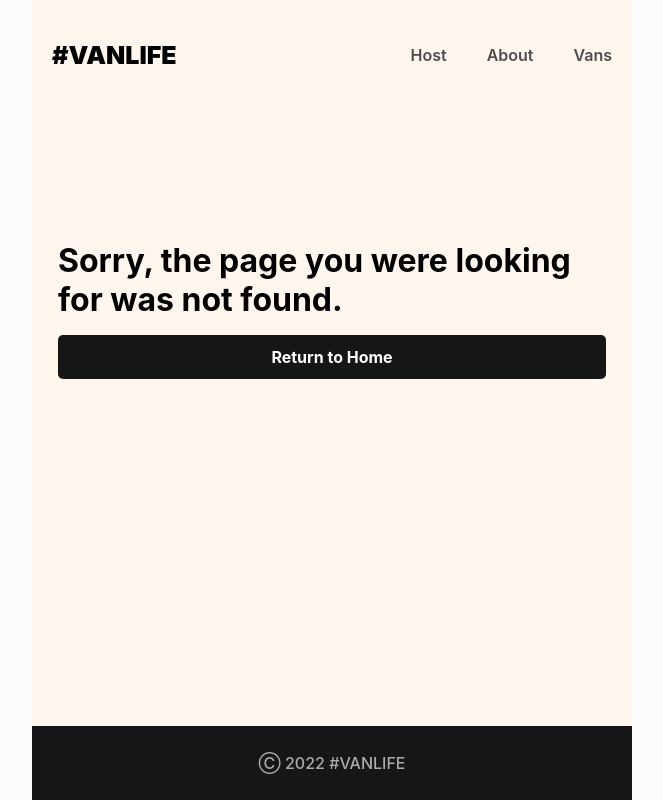
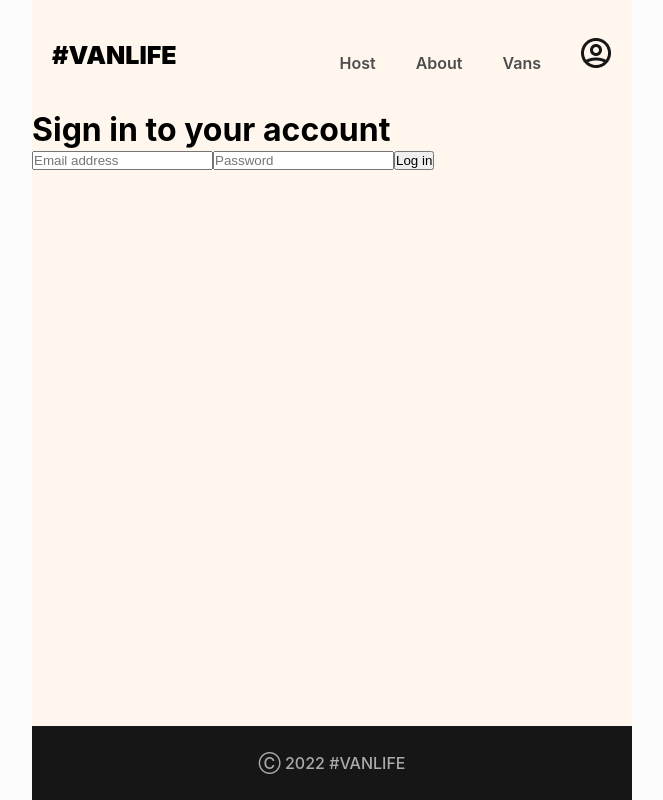
Before and after one commit to Shivam-Sharma-1/Van-Life, a React (Vite) app: page /login in a window 1280 px wide. Before the commit this address had no page. Shown: the whole page, without its empty margins (308-971 px from the left). Built offline with nearby package versions, Linux system fonts and the light colour scheme; what miragejs would draw is missing.

Commit message:
added login page

```diff
--- a/src/App.jsx
+++ b/src/App.jsx
@@ -18,12 +18,14 @@ import Vans, { loader as vansLoader } from './pages/Vans/Vans'
 import './server'
 import NotFound from './pages/NotFound'
 import Error from './components/Error'
+import Login from './pages/Login'
 
 function App() {
     const router = createBrowserRouter(createRoutesFromElements(
         <Route path='/' element={<Layout/>}>
             <Route index element={<Home/>}/>
             <Route path='about' element={<About/>}/>
+            <Route path='login' element={<Login/>}/>
             <Route
                 path='vans'
                 element={<Vans/>}
--- a/src/components/Navbar.jsx
+++ b/src/components/Navbar.jsx
@@ -1,4 +1,5 @@
 import { Link, NavLink } from "react-router-dom"
+import avatar from "../assets/images/avatar.png"
 
 function Navbar() {
     const activeStyles = {
@@ -17,15 +18,21 @@ function Navbar() {
                     to="/host"
                     style={({isActive}) => isActive ? activeStyles : null}
                     // className={({isActive}) => isActive ? "active-link" : null}
-                    >Host</NavLink>
+                    >Host
+                </NavLink>
                 <NavLink
                     to="/about"
                     style={({isActive}) => isActive ? activeStyles : null}
-                    >About</NavLink>
+                    >About
+                </NavLink>
                 <NavLink
                     to='/vans'
                     style={({isActive}) => isActive ? activeStyles : null}
-                >Vans</NavLink>
+                    >Vans
+                </NavLink>
+                <Link to='login'>
+                    <img src={avatar} alt="" />
+                </Link>
             </nav>
         </header>
     )
--- /dev/null
+++ b/src/pages/Login.jsx
@@ -0,0 +1,43 @@
+import { useState } from "react"
+
+function Login() {
+    const [loginFormData, setLoginFormatData] = useState({email: '', password:''})
+
+    function handleSubmit() {
+        e.preventDefault()
+        console.log(loginFormData);
+    }
+
+    function handleChange(e) {
+        const { name, value } = e.target
+        setLoginFormatData(prev => ({
+            ...prev,
+            [name]: value
+        }))
+    }
+
+    return (
+        <div className="login-container">
+            <h1>Sign in to your account</h1>
+            <form onSubmit={handleSubmit} className="login-form">
+                <input
+                    name="email"
+                    onChange={handleChange}
+                    type="email"
+                    placeholder="Email address"
+                    value={loginFormData.email}
+                />
+                <input
+                    name="password"
+                    onChange={handleChange}
+                    type="password"
+                    placeholder="Password"
+                    value={loginFormData.password}
+                />
+                <button>Log in</button>
+            </form>
+        </div>
+    )
+}
+
+export default Login
```
Also changed, not shown: src/assets/images/avatar.png (added).
